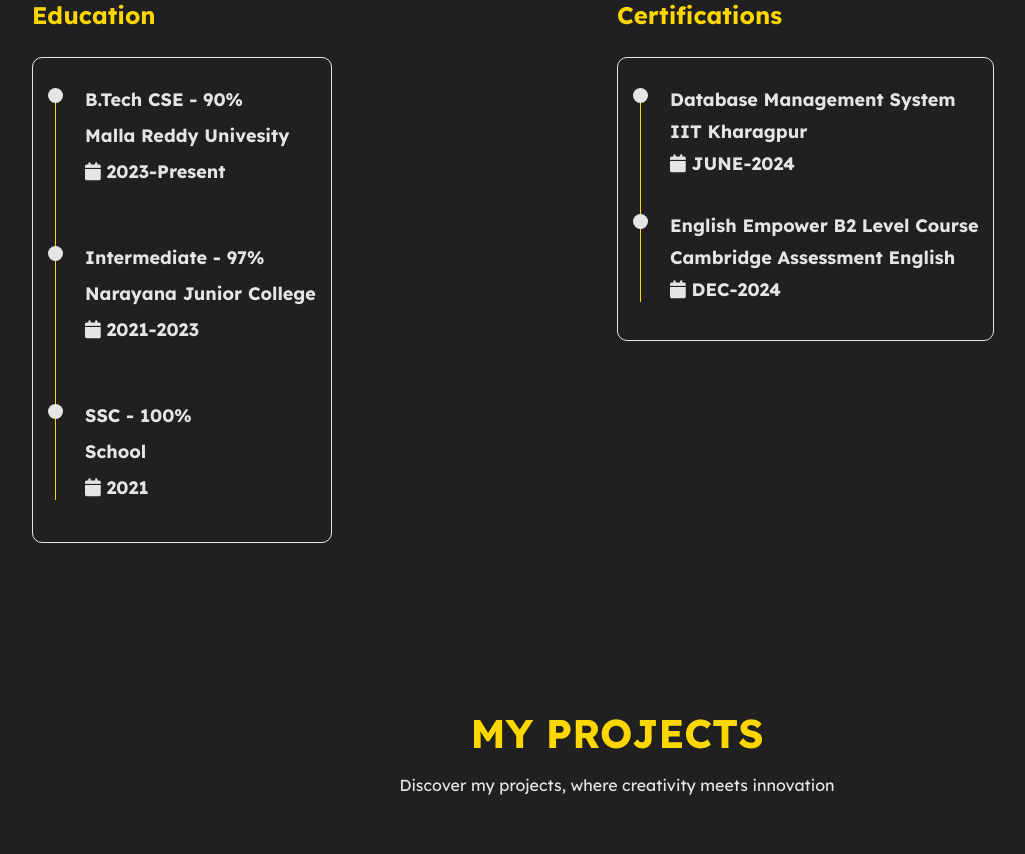
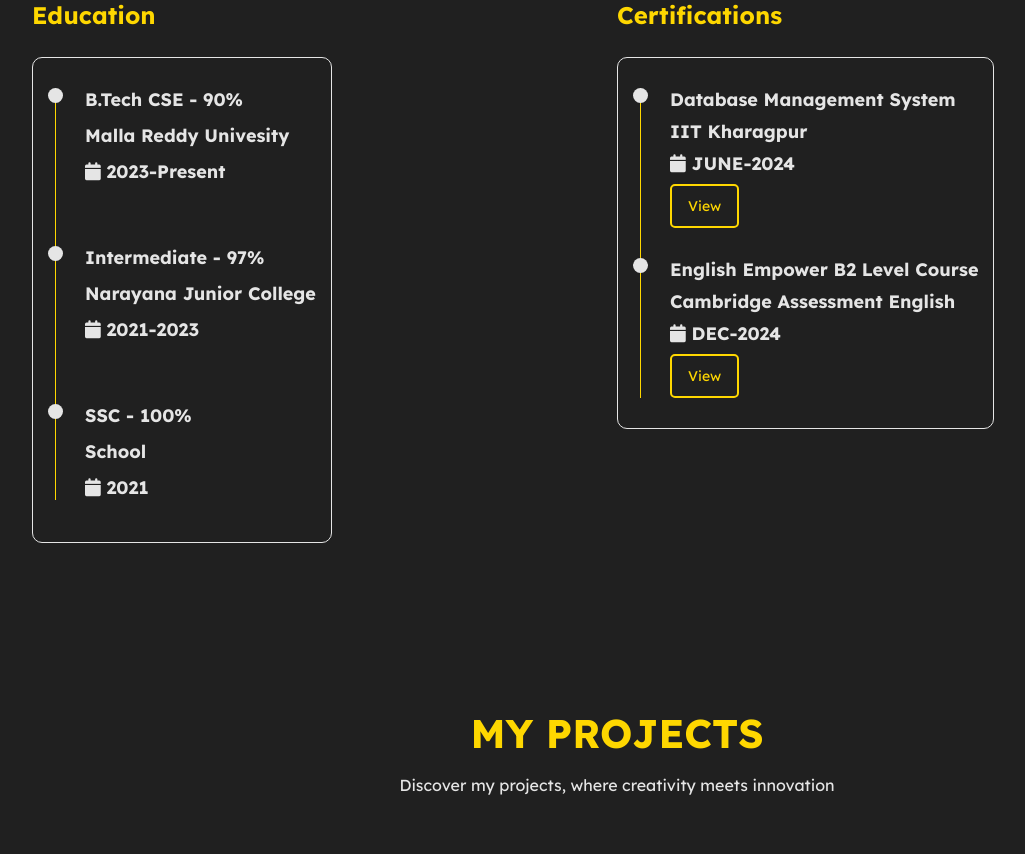
Before and after one commit to rishiklucky/MyPortfolio, a website: page public/index.html in a window 1280 px wide. Shown: the part 1007-1861 px from the top of the page, without its empty margins (23-1048 px from the left). Drawn offline with nearby package versions, Linux system fonts and the light colour scheme.

Commit message:
Update index.html

```diff
--- a/public/index.html
+++ b/public/index.html
@@ -93,7 +93,7 @@
     </section>
 
 
-        <!-------------- Education & Internship -------------->
+        <!-------------- Education & Certifications -------------->
     <section class="education-content" id="education">
         <div class="container">
             <div class="row">
@@ -155,6 +155,9 @@
                                     <h4 class="timeline-title">
                                         <i class="fa fa-calendar"></i> JUNE-2024
                                     </h4>
+                                     <a href="/certificates/database-management-system.pdf" target="_blank" rel="noopener noreferrer" class="custom-button">
+                                        View
+                                    </a>
 
                                 </div>
                                 <!-- Timeline-item -->
@@ -165,6 +168,9 @@
                                     <h4 class="timeline-title">
                                         <i class="fa fa-calendar"></i> DEC-2024
                                     </h4>
+                                     <a href="/certificates/database-management-system.pdf" target="_blank" rel="noopener noreferrer" class="custom-button">
+                                        View
+                                    </a>
                                 </div>
 
                             </div>
```
